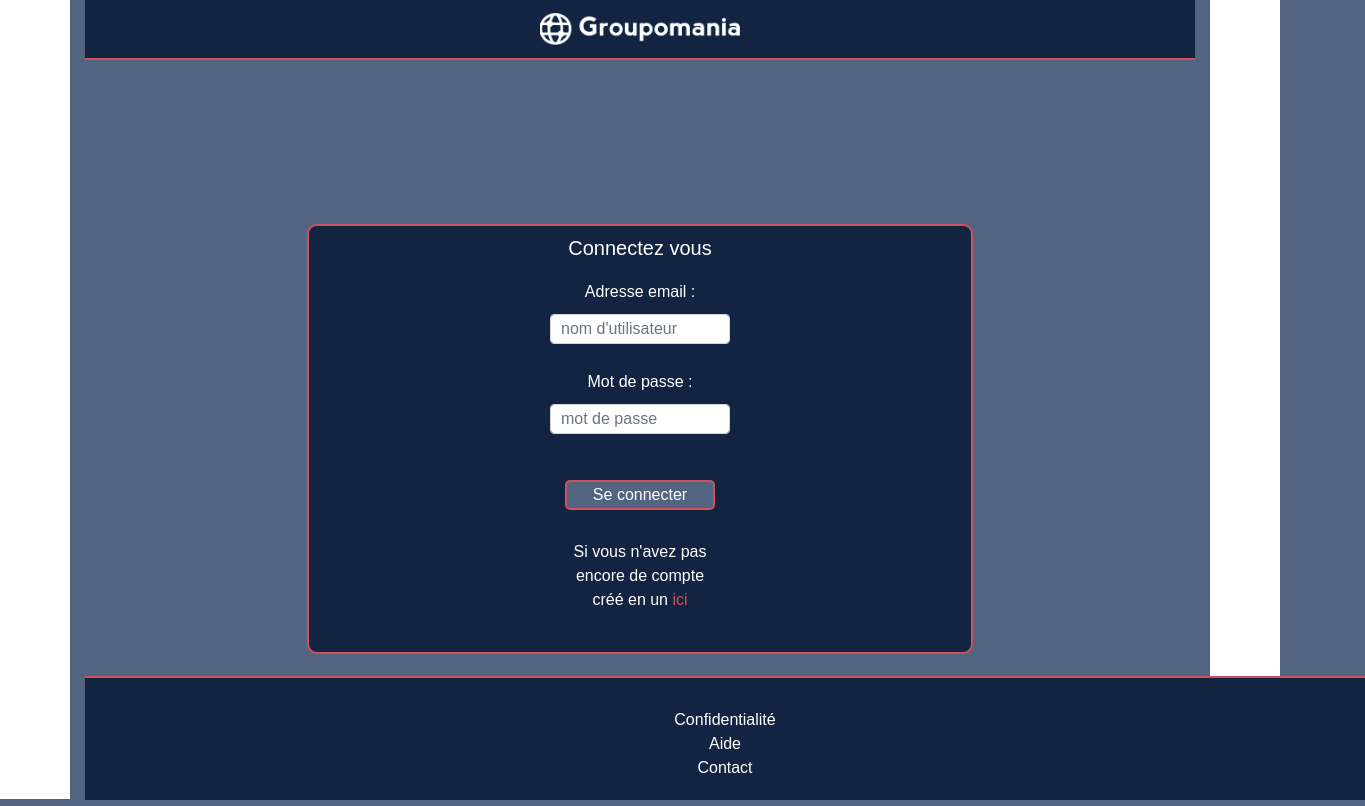
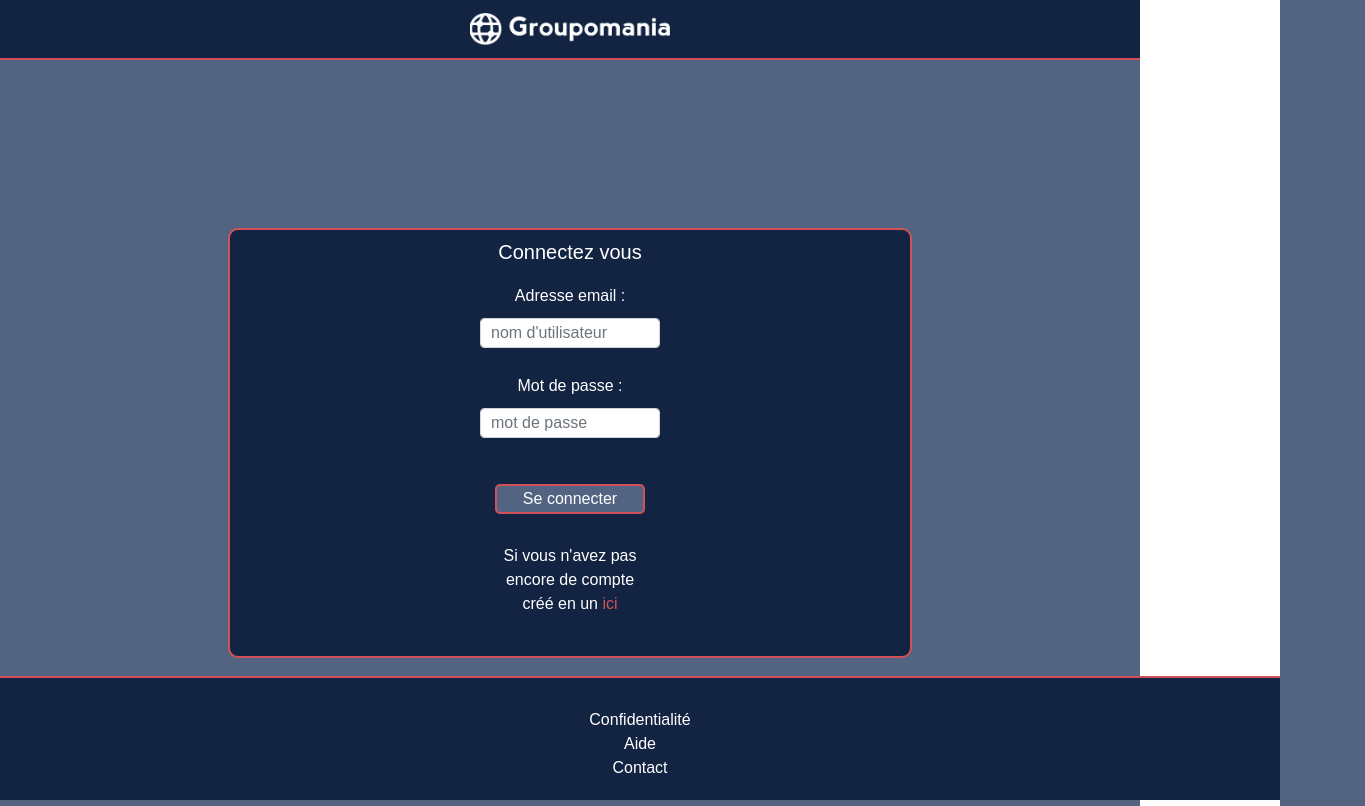
Before and after one commit to ludo046/projet-7, an Angular app in the folder front/: page / in a window 1280 px wide. Shown: the whole page, 1365 px wide, since content can reach past the window. Built offline with nearby package versions, Linux system fonts and the light colour scheme; a web font is replaced by a local one.

Commit message:
finalisation

```diff
--- a/front/src/app/app.component.scss
+++ b/front/src/app/app.component.scss
@@ -0,0 +1,4 @@
+.container{
+    margin: 0;
+    padding: 0;
+  }
```
Also changed, not shown: front/src/app/composants/home/single-post/single-post.component.scss (line endings or trailing spaces).
